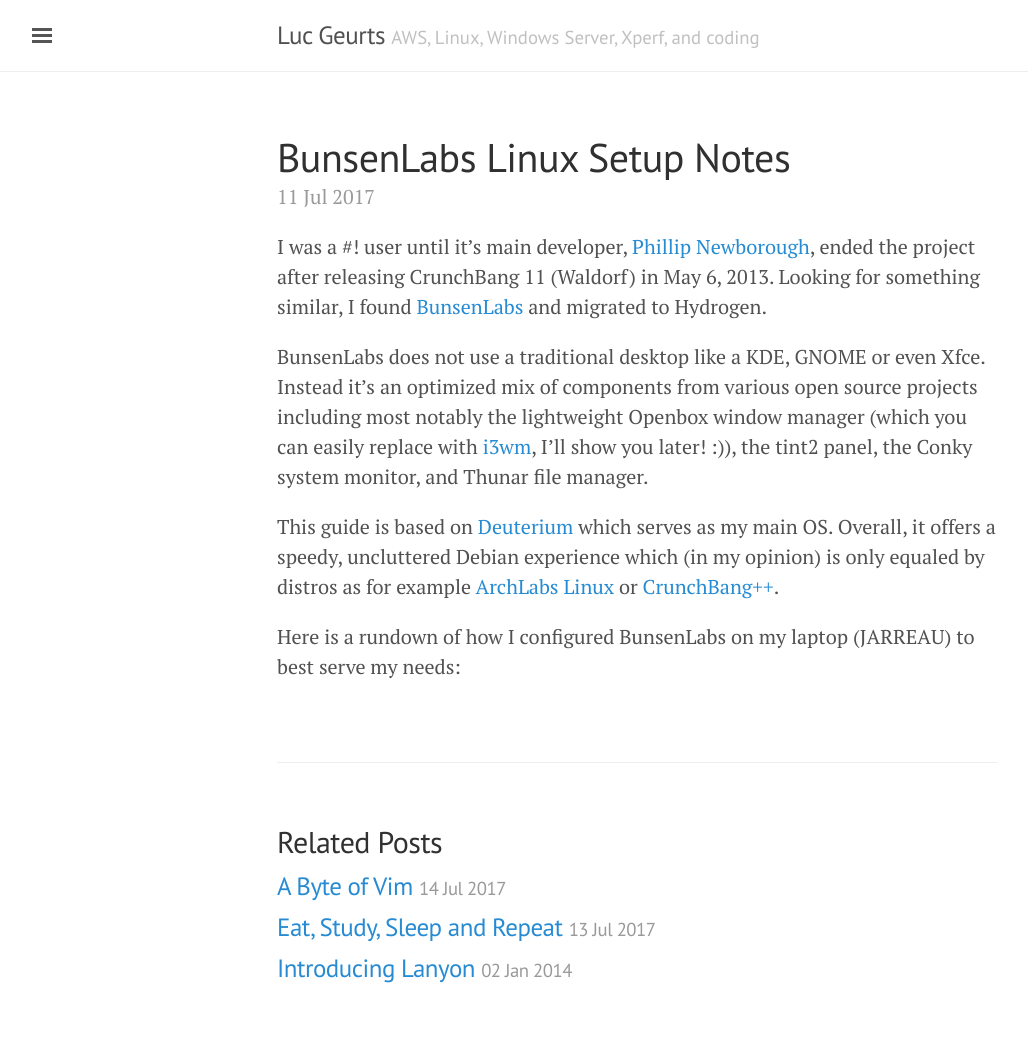
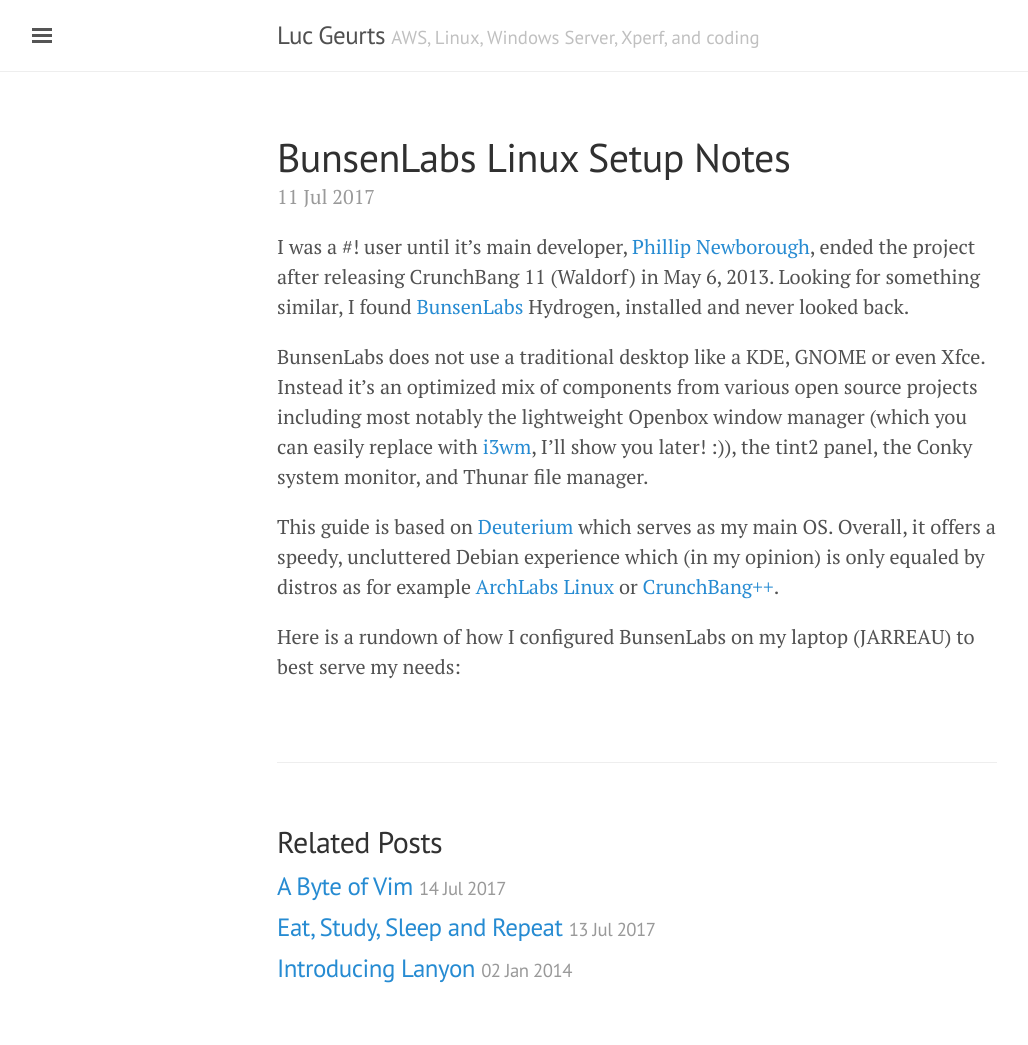
Before and after one commit to lgeurts/lgeurts.github.io, a Jekyll site: the page built from _posts/2017-07-11-bunsenlabs-linux-setup-notes.md, in a window 1280 px wide. Shown: the whole page, without its empty margins (3-1031 px from the left). Built offline with Jekyll 4.4.1, drawn with Linux system fonts in a browser that asks for light colours; nearby versions of some CDN libraries; comment, search, counter and statistics services are not loaded.

Commit message:
Update 2017-07-11-bunsenlabs-linux-setup-notes.md

```diff
--- a/_posts/2017-07-11-bunsenlabs-linux-setup-notes.md
+++ b/_posts/2017-07-11-bunsenlabs-linux-setup-notes.md
@@ -5,7 +5,7 @@
 tags: [ linux, tutorial ]
 ---
 
-I was a #! user until it's main developer, [Phillip Newborough](https://corenominal.org), ended the project after releasing CrunchBang 11 (Waldorf) in May 6, 2013. Looking for something similar, I found [BunsenLabs](https://www.bunsenlabs.org/) and migrated to Hydrogen.
+I was a #! user until it's main developer, [Phillip Newborough](https://corenominal.org), ended the project after releasing CrunchBang 11 (Waldorf) in May 6, 2013. Looking for something similar, I found [BunsenLabs](https://www.bunsenlabs.org/) Hydrogen, installed and never looked back.
 
 BunsenLabs does not use a traditional desktop like a KDE, GNOME or even Xfce. Instead it's an optimized mix of components from various open source projects including most notably the lightweight Openbox window manager (which you can easily replace with [i3wm](https://i3wm.org/), I'll show you later! :)), the tint2 panel, the Conky system monitor, and Thunar file manager.
 
```
